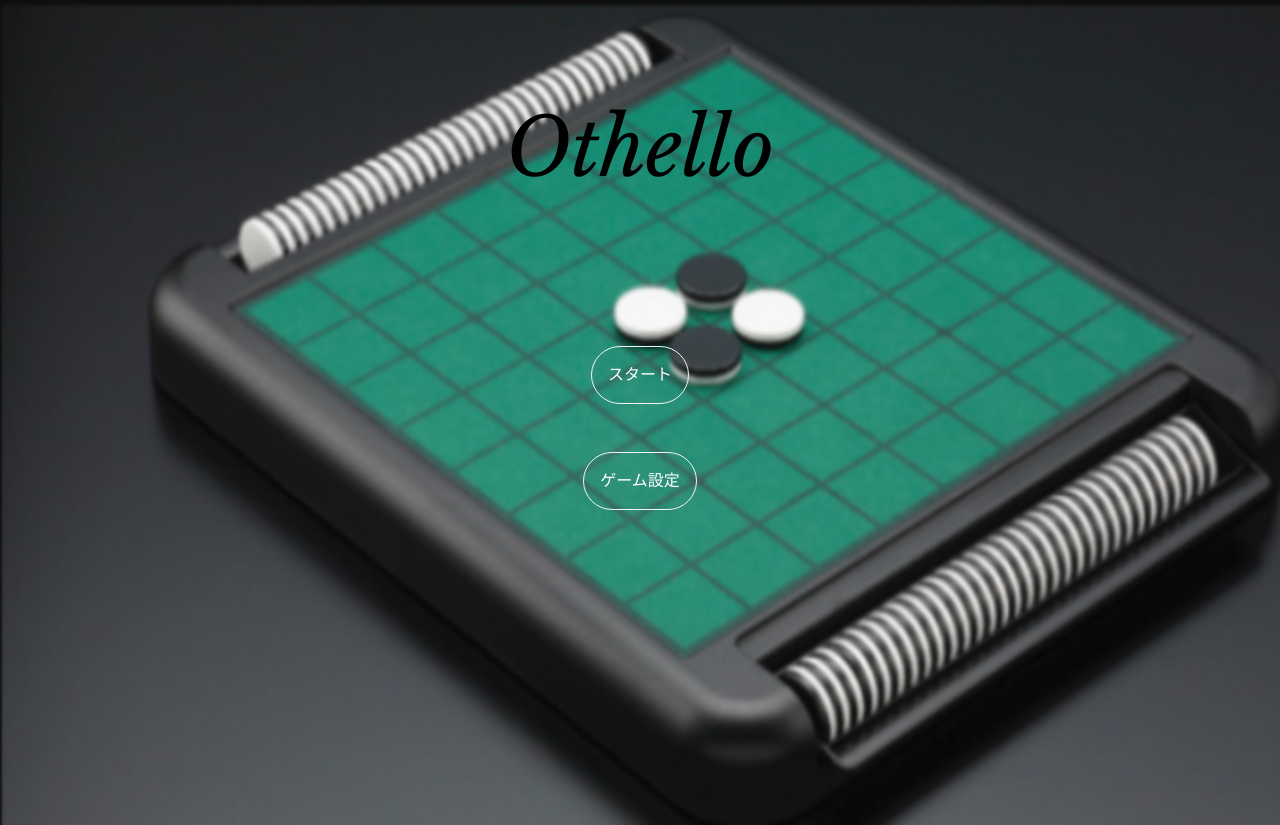
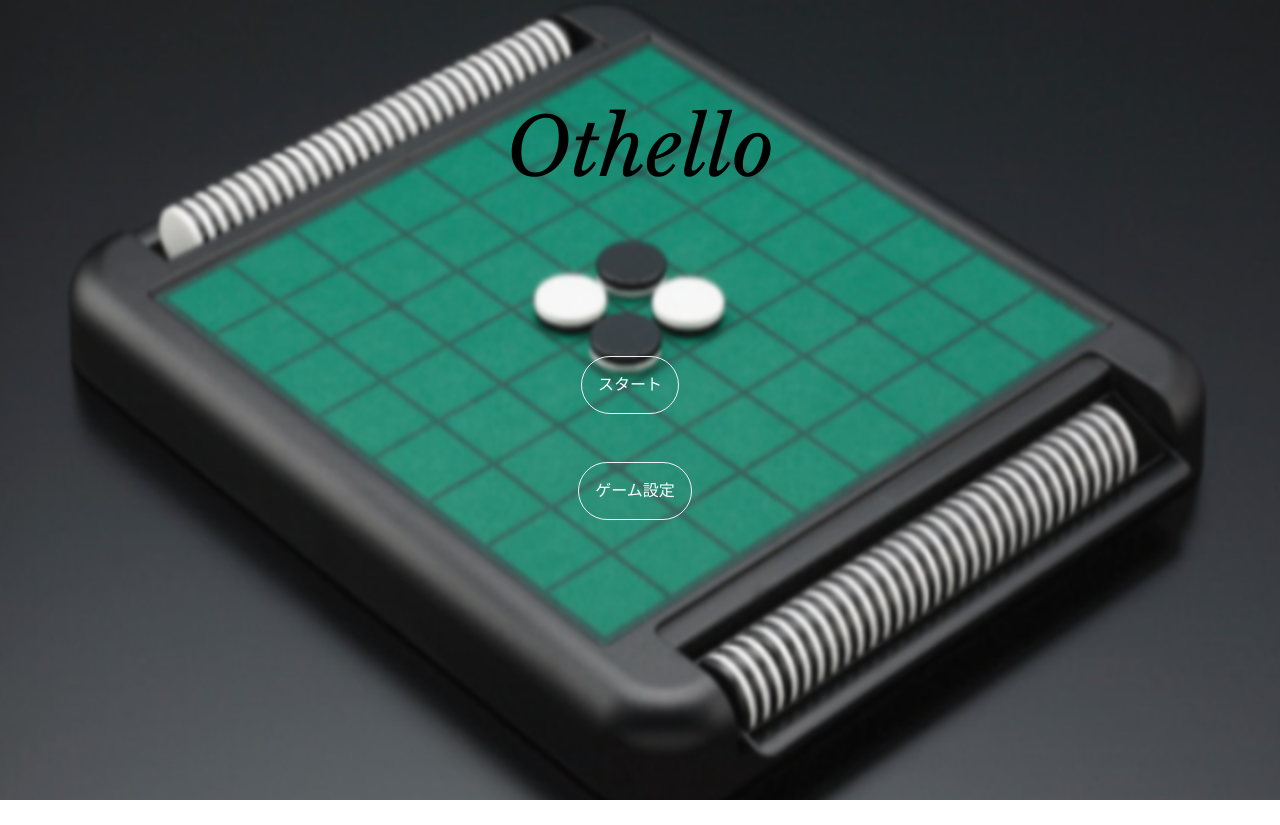
Before and after one commit to tomo1818/OthelloAppByVue3, a Vue app: page / in a window 1280 px wide. After the commit the page ends 800 px from the top, so only its background shows below. Built offline with nearby package versions, Linux system fonts and the light colour scheme; a web font is replaced by a local one.

Commit message:
homePageImprovement 修正2

```diff
--- a/package.json
+++ b/package.json
@@ -14,9 +14,6 @@
     "autoprefixer": "^9.8.8",
     "bootstrap-vue": "^2.21.2",
     "core-js": "^3.6.5",
-    "eslint": "^6.8.0",
-    "eslint-config-vue": "^2.0.2",
-    "eslint-plugin-vue": "^7.0.0-beta.4",
     "postcss": "^7.0.39",
     "tailwindcss": "npm:@tailwindcss/postcss7-compat@^2.2.17",
     "vue": "^3.0.0",
--- a/src/pages/Home.vue
+++ b/src/pages/Home.vue
@@ -1,5 +1,5 @@
 <template>
-  <div class="backImg pt-10">
+  <div class="backImg pt-10 vh-100">
     <div class="othelloTitleDiv">
       <h1 class="othelloTitle">Othello</h1>
     </div>
@@ -12,7 +12,6 @@
         }"
         >スタート</router-link>
     </div>
-
     <div class="settingBtn mt-5">
       <router-link class="p-3 hover:bg-gray-100 hover:bg-opacity-25 btn border-gray-100 hover:border-gray-100 text-white rounded-full shadow-3xl" to="/setting"
       >ゲーム設定</router-link
@@ -25,8 +24,9 @@
   @import url('https://fonts.googleapis.com/css2?family=Libre+Baskerville:ital@1&family=M+PLUS+2:wght@700&display=swap');
   .backImg {
     background-image:url("../assets/othello.png");
+    background-position: center center;
     width:100%;
-      height:825px;
+    height:100%;
     padding-top:200px;
   }
 
@@ -41,10 +41,11 @@
   }
 
   .settingBtn {
-      margin-top: 50px;
+    margin-right:10px;
   }
 
   .startBtn {
-      margin-top: 150px;
+    margin-top: 160px;
+    margin-right:20px;
   }
 </style>
```
Also changed, not shown: 1 other file (tests, documents, lock files or other folders). Lines whose indentation alone changed are shown as unchanged.
